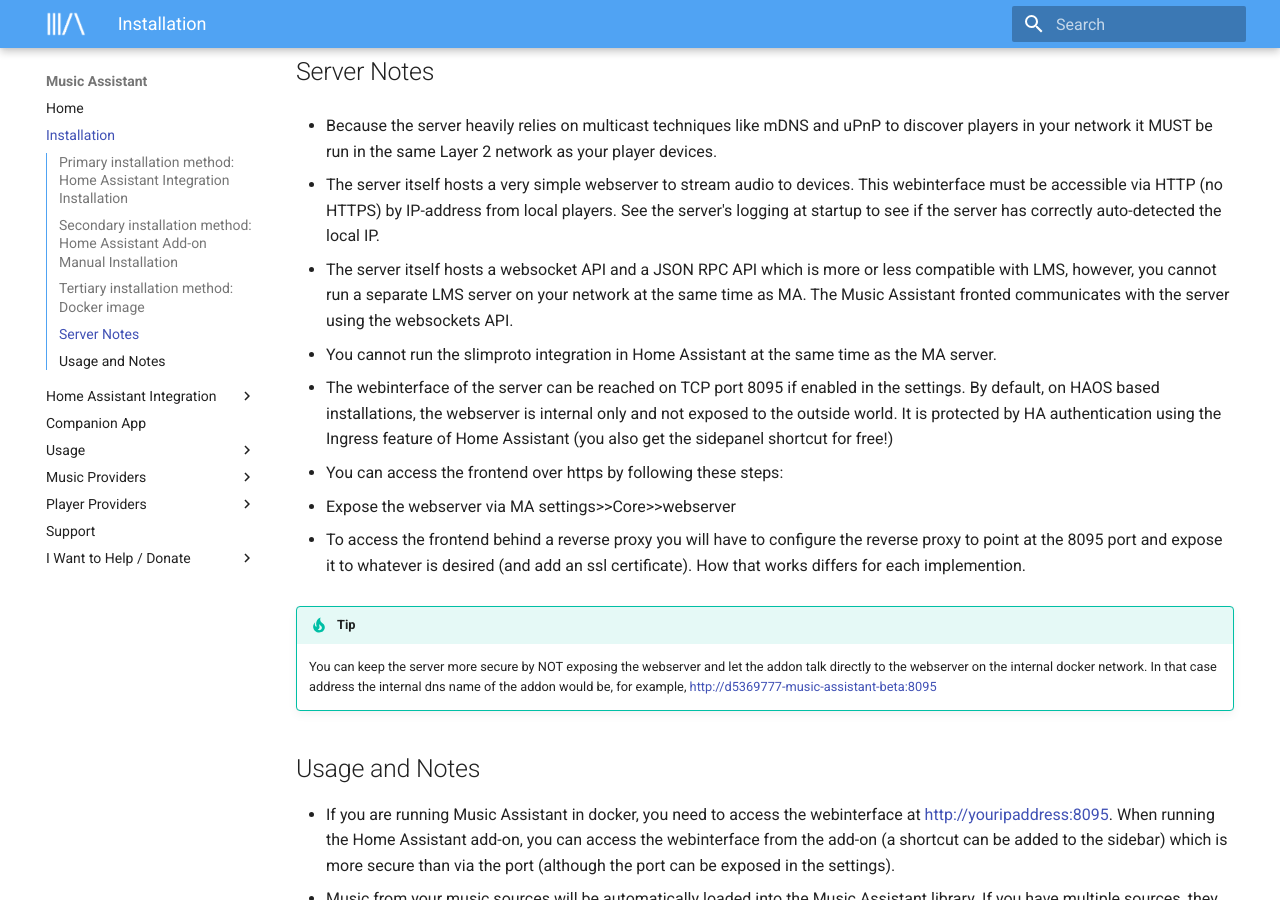
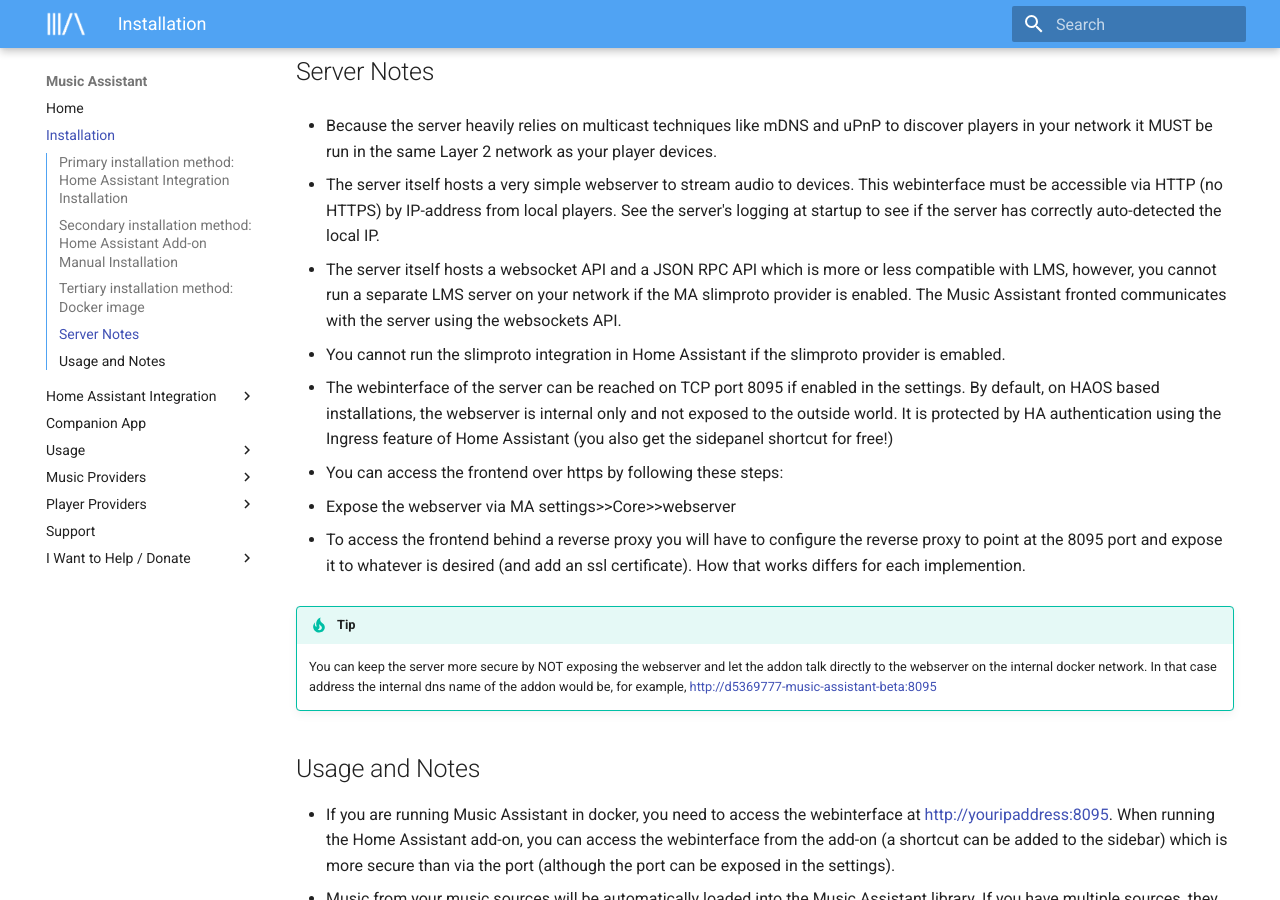
Before and after one commit to pwbriggs/music-assistant.github.io, an MkDocs documentation site: the page built from docs/installation.md, in a window 1280 px wide and 900 px high, scrolled down 1097 px. Built offline with MkDocs 1.6.1 and Material for MkDocs 9.7.7, drawn with Linux system fonts in a browser that asks for light colours.

Commit message:
Clarify slimproto conflicts

```diff
--- a/docs/installation.md
+++ b/docs/installation.md
@@ -40,9 +40,9 @@
 
 - The server itself hosts a very simple webserver to stream audio to devices. This webinterface must be accessible via HTTP (no HTTPS) by IP-address from local players. See the server's logging at startup to see if the server has correctly auto-detected the local IP.
 
-- The server itself hosts a websocket API and a JSON RPC API which is more or less compatible with LMS, however, you cannot run a separate LMS server on your network at the same time as MA. The Music Assistant fronted communicates with the server using the websockets API.
+- The server itself hosts a websocket API and a JSON RPC API which is more or less compatible with LMS, however, you cannot run a separate LMS server on your network if the MA slimproto provider is enabled. The Music Assistant fronted communicates with the server using the websockets API.
 
-- You cannot run the slimproto integration in Home Assistant at the same time as the MA server.
+- You cannot run the slimproto integration in Home Assistant if the slimproto provider is emabled.
 
 - The webinterface of the server can be reached on TCP port 8095 if enabled in the settings. By default, on HAOS based installations, the webserver is internal only and not exposed to the outside world. It is protected by HA authentication using the Ingress feature of Home Assistant (you also get the sidepanel shortcut for free!)
 
```
